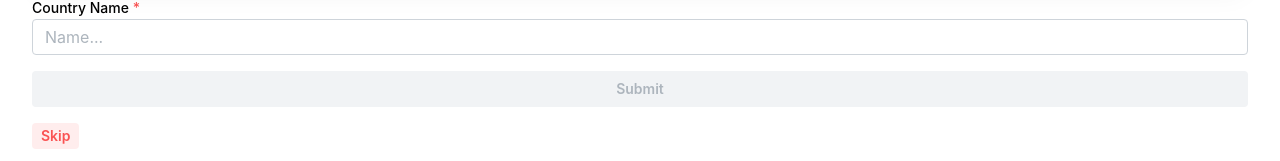
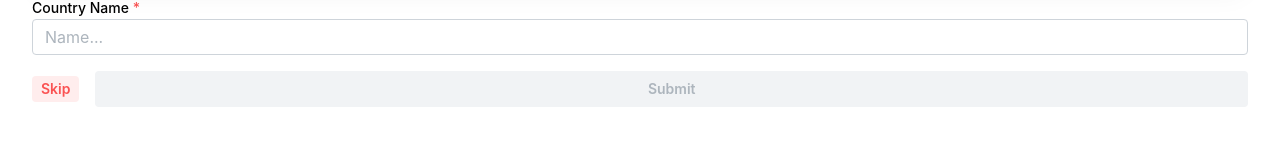
Before and after one commit to Jufrench/flagcentro, a React (Vite) app: page / in a window 1280 px wide. Shown: the part 1014-1175 px from the top of the page. Built offline with nearby package versions, Linux system fonts and the light colour scheme.

Commit message:
Change quickplay UI

```diff
--- a/src/components/QuickPlay.tsx
+++ b/src/components/QuickPlay.tsx
@@ -1,5 +1,5 @@
 import { useState } from "react";
-import { Button, Stack, TextInput } from "@mantine/core";
+import { Button, Group, Stack, TextInput } from "@mantine/core";
 
 import Countries from "../../public/countries.json";
 import FlagDisplay from "./FlagDisplay";
@@ -45,8 +45,13 @@ export default function QuickPlay() {
         placeholder="Name..."
         value={userAnswer}
         withAsterisk />
-      <Button disabled={userAnswer.length < 2 ? true : false} onClick={handleSubmitAnswer}>Submit</Button>
-      <SkipButton handleSkipCountry={handleNextCountry} />
+      <Group>
+        <SkipButton handleSkipCountry={handleNextCountry} />
+        <Button
+          disabled={userAnswer.length < 2 ? true : false}
+          onClick={handleSubmitAnswer}
+          style={{ flexGrow: 1 }}>Submit</Button>
+      </Group>
     </Stack>
   );
 }
```
